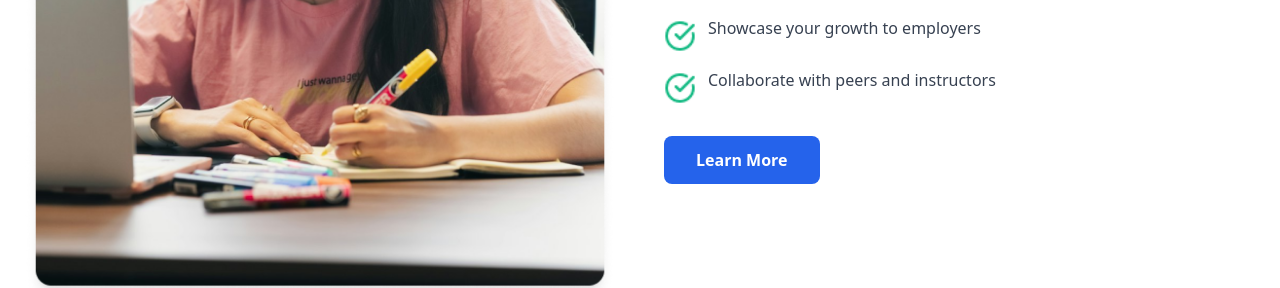
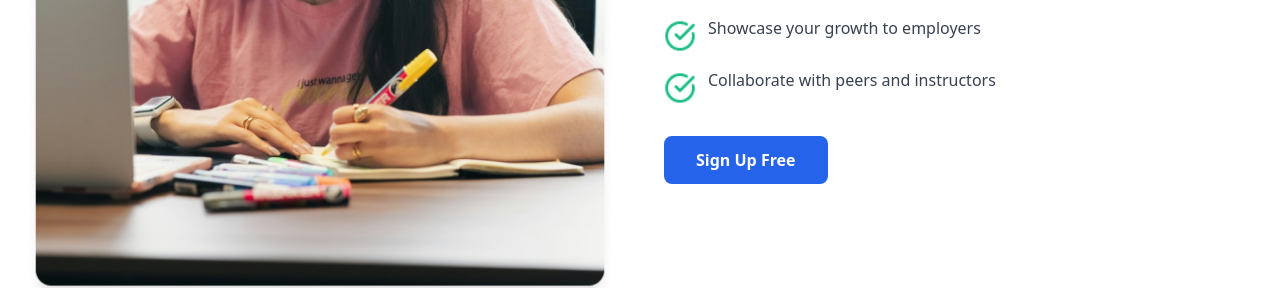
Before and after one commit to gaealatina/SkillMatch_new, a React (Vite) app in the folder frontend/: page / in a window 1280 px wide. Shown: the part 1660-1948 px from the top of the page. Built offline with nearby package versions, Linux system fonts and the light colour scheme.

Commit message:
change text lang

```diff
--- a/frontend/src/pages/Landing.jsx
+++ b/frontend/src/pages/Landing.jsx
@@ -205,7 +205,7 @@ const Landing = () => {
               </li>
             </ul>
             <a href="/signup" className="inline-block bg-blue-600 text-white px-6 sm:px-8 py-3 rounded-lg font-semibold hover:bg-blue-700 transition text-sm sm:text-base">
-              Learn More
+              Sign Up Free
             </a>
           </div>
         </div>
```
